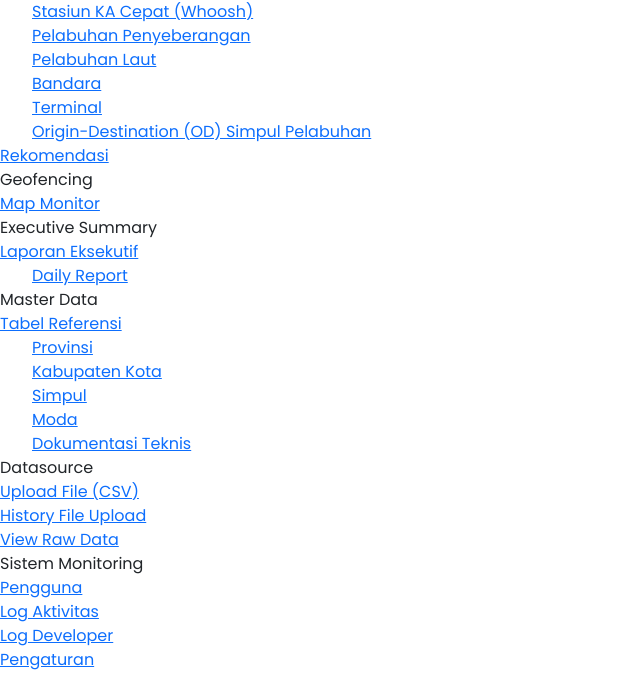
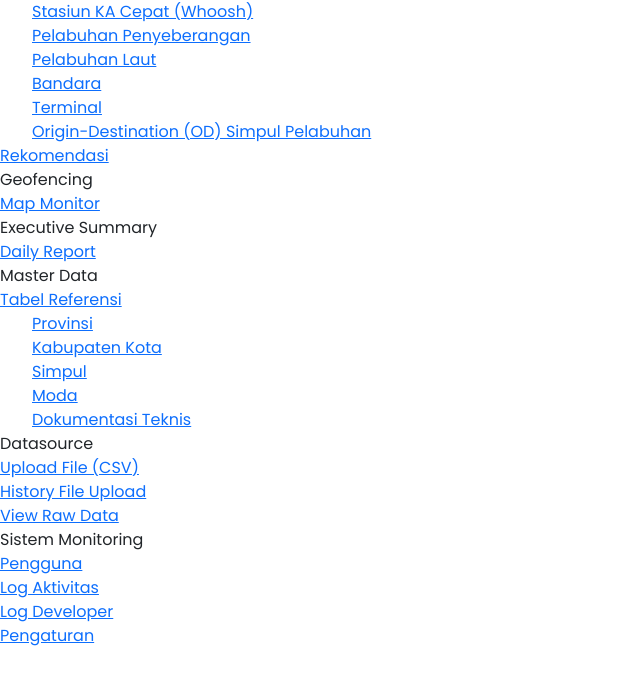
Before and after one commit to dafayape/mpd_angleb_2026, a Laravel app: page / in a window 1280 px wide. Shown: the part 2157-2853 px from the top of the page, without its empty margins (0-640 px from the left). Run offline with Laravel 12, Linux system fonts and the light colour scheme; the visitor is signed in with stand-in values (Sample User, id 1); tables that the repository leaves empty hold one stand-in row (values such as "Sample post"); data that the repository does not hold is empty; style sheets or scripts are compiled from the project's sources; parts of the project's set-up code (start-up, migrations or seed data) failed here and were passed over; some libraries are stand-ins or nearby versions.

Commit message:
refactor: streamline Daily Report navigation by removing the 'Laporan Eksekutif' sub-menu and direct linking to its page.

```diff
--- a/resources/views/layout/app.blade.php
+++ b/resources/views/layout/app.blade.php
@@ -433,13 +433,10 @@
                         <li class="menu-title">Executive Summary</li>
 
                         <li>
-                            <a href="javascript: void(0);" class="has-arrow waves-effect">
+                            <a href="{{ route('pages.kesimpulan.rekomendasi') }}" class="waves-effect">
                                 <i class="bx bx-file"></i>
-                                <span>Laporan Eksekutif</span>
+                                <span>Daily Report</span>
                             </a>
-                            <ul class="sub-menu" aria-expanded="false">
-                                <li><a href="{{ route('pages.executive.daily-report') }}">Daily Report</a></li>
-                            </ul>
                         </li>
 
                         <li class="menu-title">Master Data</li>
```
